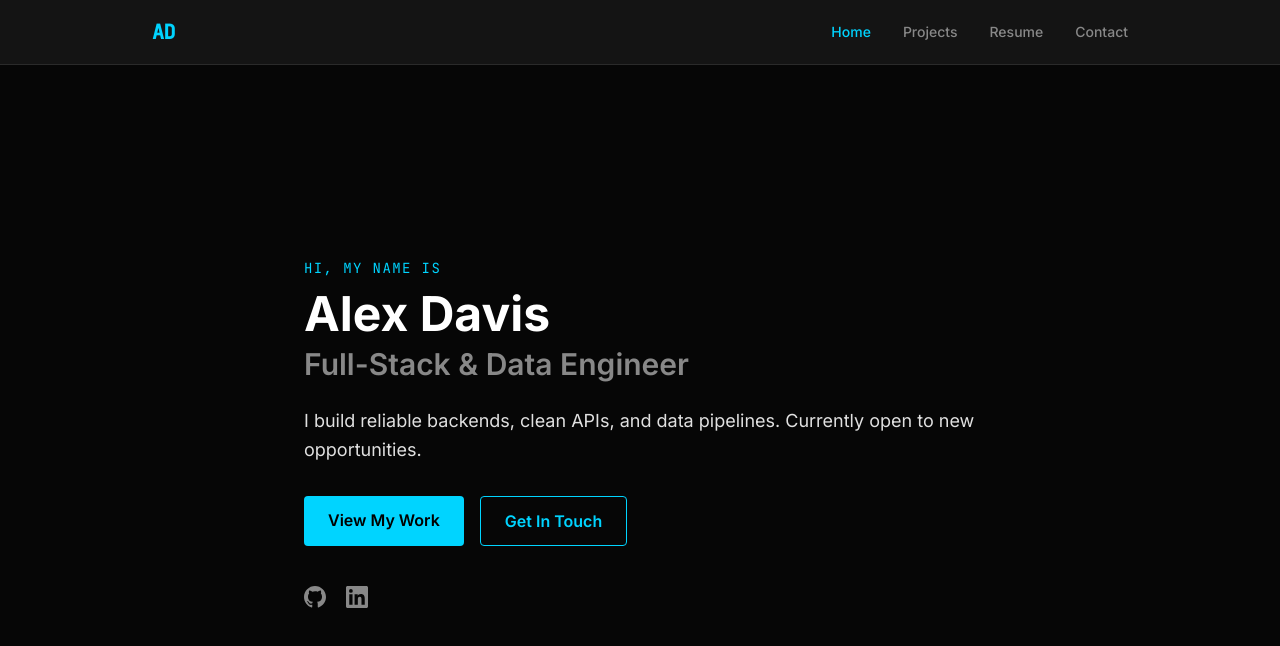
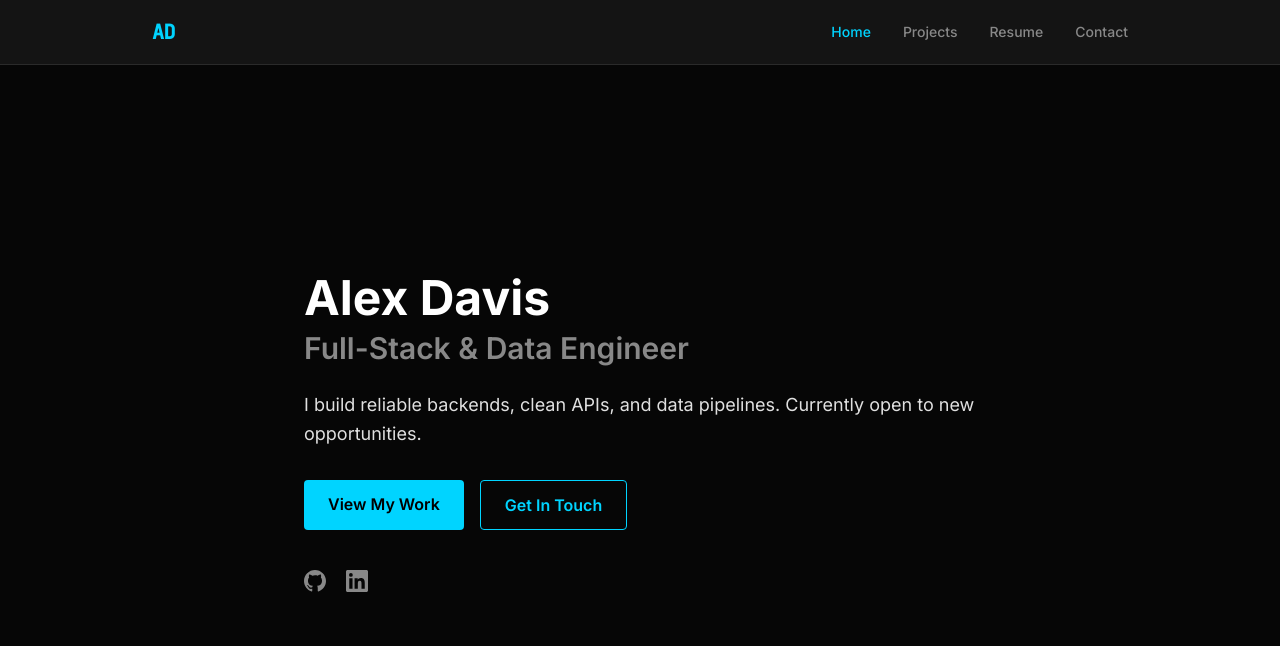
Before and after one commit to adavis25/adavis25.github.io, a Next.js app: page / in a window 1280 px wide. Shown: the top 646 px of the page. Built offline with nearby package versions, Linux system fonts and the light colour scheme.

Commit message:
Update page.tsx

```diff
--- a/app/page.tsx
+++ b/app/page.tsx
@@ -5,9 +5,6 @@ export default function Home() {
   return (
     <main className="min-h-[calc(100vh-4rem)] flex flex-col items-center justify-center px-6">
       <div className="max-w-2xl w-full">
-        <p className="text-cyber-accent font-mono text-sm mb-3 tracking-widest uppercase">
-          Hi, my name is
-        </p>
         <h1 className="text-5xl font-bold text-white mb-2">Alex Davis</h1>
         <h2 className="text-3xl font-semibold text-cyber-muted mb-6">
           Full-Stack &amp; Data Engineer
```
